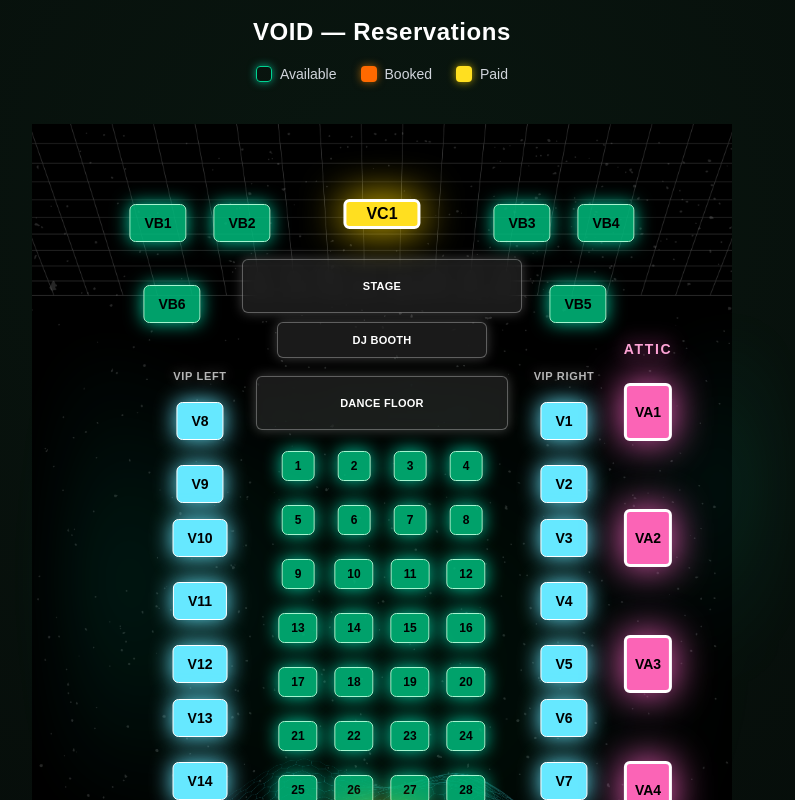
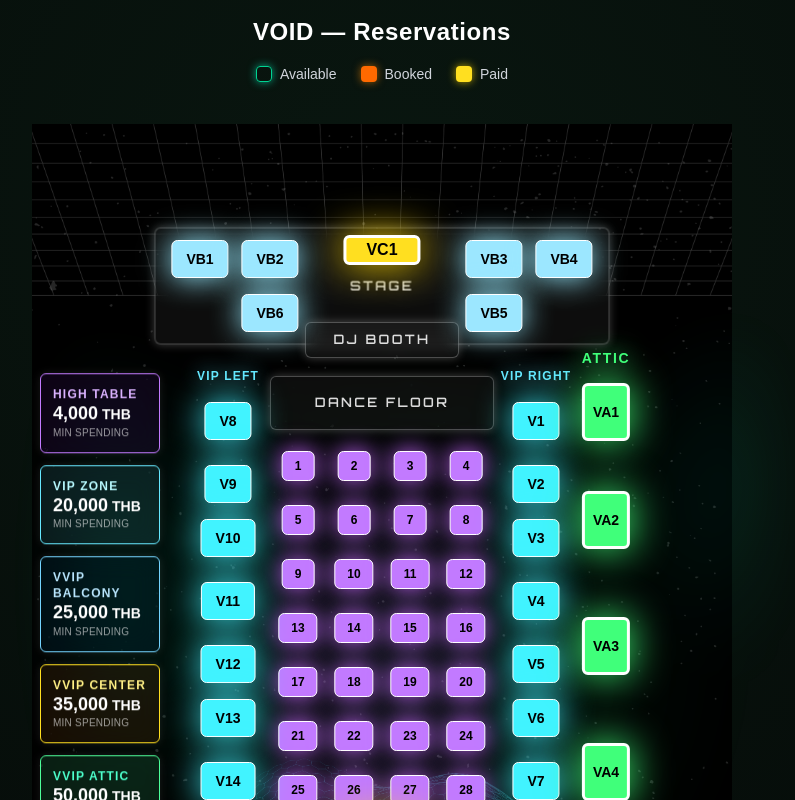
Before and after one commit to thanakrit-gl/voidclub-booking, a Next.js app: page / in a window 1280 px wide. Shown: the top 800 px of the page, without its empty margins (258-1053 px from the left). Built offline with nearby package versions, Linux system fonts and the light colour scheme; no server answers.

Commit message:
fix bunch of stuff

```diff
--- a/src/app/layout.tsx
+++ b/src/app/layout.tsx
@@ -2,6 +2,13 @@ import type { Metadata } from "next";
 import { Geist, Geist_Mono } from "next/font/google";
 import "./globals.css";
 import { ToastProvider } from "@/components/Toast";
+import { Orbitron } from "next/font/google";
+
+const orbitron = Orbitron({
+  subsets: ["latin"],
+  weight: ["400", "600", "700"],
+  variable: "--font-orbitron"
+});
 
 const geistSans = Geist({
   variable: "--font-geist-sans",
@@ -26,8 +33,7 @@ export default function RootLayout({
   return (
     <html lang="en">
       <body
-        className={`${geistSans.variable} ${geistMono.variable} antialiased`}
-      >
+          className={`${geistSans.variable} ${geistMono.variable} ${orbitron.variable} bg-background text-foreground antialiased`}      >
         <ToastProvider>
           {children}
         </ToastProvider>
--- a/src/components/Seat.tsx
+++ b/src/components/Seat.tsx
@@ -27,22 +27,25 @@ export default function Seat({ id, status, x, y, onClick }: Props) {
       ? "px-3.5 py-2 text-sm"
       : "px-3 py-1.5 text-xs"; // 1–32
 
-  // ✅ Default emerald theme (non-V1–V14)
+  // 💜 HIGH TABLES (IDs 1–32)
   const baseStatusClass =
-    status === "available"
-      ? "border border-emerald-400 text-emerald-300 bg-transparent shadow-[0_0_12px_rgba(0,255,200,0.45)] hover:shadow-[0_0_20px_rgba(0,255,200,1)] hover:border-emerald-200 hover:text-white cursor-pointer"
-      : status === "booked"
-      ? "bg-emerald-900/30 text-emerald-800 border border-emerald-900 cursor-not-allowed"
-      : "bg-emerald-500/85 text-black border border-emerald-200 shadow-[0_0_18px_rgba(0,255,200,0.8)] cursor-not-allowed";
+    zone === "regular"
+      ? status === "available"
+        ? "border border-purple-400 text-purple-200 bg-purple-700/20 shadow-[0_0_14px_rgba(200,100,255,0.7)] hover:shadow-[0_0_20px_rgba(220,140,255,1)] hover:border-purple-200 hover:text-white cursor-pointer"
+        : status === "booked"
+        ? "bg-purple-900/40 text-purple-700 border border-purple-900 cursor-not-allowed"
+        : "bg-purple-400 text-black border border-white shadow-[0_0_25px_rgba(200,100,255,1)] cursor-not-allowed"
+      : "";
 
-  // 🌊 Aqua VIP (V1–V14)
+  // 🌊 VIP (V1–V14) — bright cyan glow
   const vipAquaClass =
     zone === "vip"
       ? status === "available"
-        ? "border border-[#66e8ff] text-[#b8faff] bg-transparent shadow-[0_0_14px_rgba(102,232,255,0.55)] hover:shadow-[0_0_22px_rgba(102,232,255,1)] hover:border-white hover:text-white cursor-pointer"
+        ? "border border-[#41f3ff] text-[#bffbff] bg-[#41f3ff]/10 shadow-[0_0_20px_rgba(65,243,255,0.85)] hover:shadow-[0_0_30px_rgba(120,255,255,1)] hover:border-white hover:text-white cursor-pointer"
         : status === "booked"
-        ? "bg-[#0d1c21]/60 text-[#4ea9bd] border border-[#18424c] cursor-not-allowed"
-        : "bg-[#66e8ff] text-black border border-white shadow-[0_0_22px_rgba(102,232,255,1)] cursor-not-allowed"
+        ? "bg-[#072a33]/60 text-[#4ac7d4] border border-[#0c3d47] cursor-not-allowed"
+        : // PAID
+          "bg-[#41f3ff] text-black border border-white shadow-[0_0_35px_rgba(65,243,255,1)] cursor-not-allowed"
       : "";
 
   // ✨ **GOLD VVIP CENTER (VC1 & VC2)** — strongest styling
@@ -56,15 +59,28 @@ export default function Seat({ id, status, x, y, onClick }: Props) {
           "bg-yellow-300 text-black border-[3px] border-white shadow-[0_0_40px_rgba(255,215,0,1)] cursor-not-allowed"
       : "";
 
-  // 💜 VVIP ATTIC (VA1–VA4) — tall + pink/purple glow
-  const vipAtticClass =
-    zone === "vvip-attic"
+
+
+// 💚 VVIP ATTIC (VA1–VA4) — Neon mint with *soft* translucent fill
+const vipAtticClass =
+  zone === "vvip-attic"
+    ? status === "available"
+      ? "border-[3px] border-[#40FF7A] text-[#B8FFC8] bg-[#40FF7A]/15 shadow-[0_0_26px_rgba(64,255,122,0.65)] hover:shadow-[0_0_42px_rgba(64,255,122,1)] hover:border-white hover:text-white cursor-pointer"
+      : status === "booked"
+      ? "bg-[#102419]/60 text-[#3fa76a] border border-[#1e4d32] cursor-not-allowed"
+      : // PAID — solid mint flex mode
+        "bg-[#40FF7A] text-black border-[3px] border-white shadow-[0_0_42px_rgba(64,255,122,1)] cursor-not-allowed"
+    : "";
+
+  // 💎 VIP BALCONY (VB*) — bright ice-blue glow
+  const vipBalconyClass =
+    zone === "vip-balcony"
       ? status === "available"
-        ? "border-[3px] border-pink-400 text-pink-200 bg-pink-600/20 shadow-[0_0_28px_rgba(255,100,200,0.95)] hover:shadow-[0_0_42px_rgba(255,120,220,1)] hover:border-white hover:text-white cursor-pointer"
+        ? "border border-[#9ce7ff] text-[#d5f6ff] bg-[#5ad6ff]/15 shadow-[0_0_18px_rgba(150,235,255,0.8)] hover:shadow-[0_0_26px_rgba(180,250,255,1)] hover:border-white hover:text-white cursor-pointer"
         : status === "booked"
-        ? "bg-pink-900/30 text-pink-700 border border-pink-900 cursor-not-allowed"
-        : // PAID (VIP flex mode)
-          "bg-pink-400 text-black border-[3px] border-white shadow-[0_0_38px_rgba(255,100,200,1)] cursor-not-allowed"
+        ? "bg-[#0c1a22]/60 text-[#6bb8cc] border border-[#1c3f47] cursor-not-allowed"
+        : // PAID
+          "bg-[#9ce7ff] text-black border border-white shadow-[0_0_30px_rgba(150,235,255,1)] cursor-not-allowed"
       : "";
 
   return (
@@ -73,8 +89,7 @@ export default function Seat({ id, status, x, y, onClick }: Props) {
       className={`absolute -translate-x-1/2 -translate-y-1/2
         rounded-md font-semibold select-none transition-all duration-200
         ${sizeClass}
-        ${vipGoldClass || vipAtticClass || vipAquaClass || baseStatusClass}
-      `}
+        ${vipGoldClass || vipAtticClass || vipBalconyClass || vipAquaClass || baseStatusClass}      `}
       onClick={() => status === "available" && onClick(id)}
     >
       {id}
--- a/src/components/SeatMap.tsx
+++ b/src/components/SeatMap.tsx
@@ -7,6 +7,7 @@ import BookingModal from "./BookingModal";
 import { fetchSeats, bookSeat } from "@/lib/api";
 import ZoneBlock from "./ZoneBlock";
 import ZoneLabel from "./ZoneLabel";
+import Legend from "./legend";
 
 export default function SeatMap() {
   const [active, setActive] = useState<string | null>(null);
@@ -37,6 +38,8 @@ export default function SeatMap() {
         style={{ width: "700px", height: "900px" }} // You can tweak later
       >
 
+        <Legend /> {/* ← sidebar added here */}
+
         {/* BACKGROUND (z-0) */}
         <img
           src="/seatmap.png"
@@ -51,14 +54,14 @@ export default function SeatMap() {
         <div className="absolute inset-0 z-20">
 
           {/* ===== ZONE LABELS ===== */}
-          <ZoneLabel label="ATTIC" x={88} y={25} />
-          <ZoneLabel label="VIP LEFT" x={24} y={28} />
-          <ZoneLabel label="VIP RIGHT" x={76} y={28} />
+          <ZoneLabel label="ATTIC" x={82} y={26} />
+          <ZoneLabel label="VIP LEFT" x={28} y={28} />
+          <ZoneLabel label="VIP RIGHT" x={72} y={28} />
 
           {/* STAGE / DJ / FLOOR / BAR */}
-          <ZoneBlock label="STAGE" x={50} y={18} w={40} h={6} />
-          <ZoneBlock label="DJ BOOTH" x={50} y={24} w={30} h={4} />
-          <ZoneBlock label="DANCE FLOOR" x={50} y={31} w={36} h={6} />
+          <ZoneBlock label="STAGE" x={50} y={18} w={65} h={13} />
+          <ZoneBlock label="DJ BOOTH" x={50} y={24} w={22} h={4} />
+          <ZoneBlock label="DANCE FLOOR" x={50} y={31} w={32} h={6} />
           <ZoneBlock label="BAR" x={50} y={86} w={18} h={6} />
 
           {/* SEATS */}
--- a/src/components/ZoneBlock.tsx
+++ b/src/components/ZoneBlock.tsx
@@ -13,12 +13,13 @@ export default function ZoneBlock({ x, y, w, h, label }: Props) {
         <div
         className="
             absolute flex items-center justify-center
-            text-[11px] tracking-wide uppercase font-semibold
-            bg-white/10 border border-white/30
-            text-white
+            pointer-events-none select-none
+            uppercase font-semibold tracking-[0.18em]
+            text-[10px] md:text-[13px]
+            text-white/85
+            bg-white/5 border border-white/25
             backdrop-blur-sm rounded-md
-            shadow-[0_0_12px_rgba(255,255,255,0.25)]
-            pointer-events-none select-none
+            shadow-[0_0_10px_rgba(255,255,255,0.25)]
         "
         style={{
             left: `${x}%`,
@@ -26,6 +27,7 @@ export default function ZoneBlock({ x, y, w, h, label }: Props) {
             width: `${w}%`,
             height: `${h}%`,
             transform: "translate(-50%, -50%)",
+            fontFamily: "var(--font-orbitron)",
         }}
         >
         {label}
--- a/src/components/ZoneLabel.tsx
+++ b/src/components/ZoneLabel.tsx
@@ -7,23 +7,36 @@ type Props = {
 };
 
 export default function ZoneLabel({ x, y, label }: Props) {
-  const isAttic = label.toUpperCase() === "ATTIC";
+  const upper = label.toUpperCase();
+
+  let colorClass = "text-white/70 drop-shadow-[0_0_6px_rgba(255,255,255,0.4)]";
+  let fontSize = "11px";
+  let spacing = "0.06em";
+
+  if (upper === "ATTIC") {
+    // 🟢 Neon VVIP Attic
+    colorClass = "text-[#40FF7A] drop-shadow-[0_0_12px_rgba(64,255,122,1)]";
+    fontSize = "14px";
+    spacing = "0.12em";
+  } else if (upper.includes("VIP")) {
+    // 🔹 Cyan VIP zones
+    colorClass = "text-[#66E8FF] drop-shadow-[0_0_10px_rgba(102,232,255,0.8)]";
+    fontSize = "12px";
+    spacing = "0.10em";
+  }
 
   return (
     <div
       className={`
-        absolute select-none pointer-events-none uppercase font-semibold tracking-wide
-        ${isAttic
-          ? "text-pink-300 drop-shadow-[0_0_10px_rgba(255,90,200,1)]"
-          : "text-white/70 drop-shadow-[0_0_6px_rgba(255,255,255,0.4)]"
-        }
+        absolute select-none pointer-events-none uppercase font-[var(--font-orbitron)] font-semibold
+        ${colorClass}
       `}
       style={{
         left: `${x}%`,
         top: `${y}%`,
         transform: "translate(-50%, -50%)",
-        fontSize: isAttic ? "14px" : "11px",
-        letterSpacing: isAttic ? "0.12em" : "0.06em",
+        fontSize,
+        letterSpacing: spacing,
       }}
     >
       {label}
--- /dev/null
+++ b/src/components/legend.tsx
@@ -0,0 +1,40 @@
+"use client";
+
+export default function Legend() {
+  const items = [
+    { label: "HIGH TABLE",   price: 4000,  className: "border-purple-400 text-purple-300 bg-purple-900/15" },
+    { label: "VIP ZONE",     price: 20000, className: "border-[#66e8ff] text-[#b8faff] bg-[#66e8ff]/10" }, // cyan/aqua
+    { label: "VVIP BALCONY", price: 25000, className: "border-sky-300 text-sky-200 bg-sky-900/15" },       // bright light blue
+    { label: "VVIP CENTER",  price: 35000, className: "border-yellow-300 text-yellow-200 bg-yellow-900/20" },
+    { label: "VVIP ATTIC",   price: 50000, className: "border-[#4dff9a] text-[#4dffcc] bg-[#4dff9a]/12" }, // neon green
+  ];
+
+  return (
+    <div className="absolute left-2 top-120 -translate-y-1/2 z-[30] flex flex-col gap-3 pointer-events-none">
+      {items.map((item) => (
+        <div
+          key={item.label}
+          className={`
+            w-[120px] px-3 py-3
+            rounded-md backdrop-blur-md
+            border shadow-[0_0_10px_rgba(255,255,255,0.1)]
+            ${item.className}
+            flex flex-col text-left
+          `}
+        >
+          <span className="text-xs tracking-widest font-semibold uppercase">
+            {item.label}
+          </span>
+
+          <span className="text-lg font-bold leading-tight text-white">
+            {item.price.toLocaleString()}<span className="text-sm ml-1">THB</span>
+          </span>
+
+          <span className="text-[10px] text-white/60 tracking-wide uppercase">
+            Min Spending
+          </span>
+        </div>
+      ))}
+    </div>
+  );
+}
--- a/src/lib/seatPositions.ts
+++ b/src/lib/seatPositions.ts
@@ -15,23 +15,23 @@ export const seatPos: Record<string, XY> = {
   "31":{x:35, y:89},  "32":{x:63, y:89},
 
   // VVIP Center
-  VC1:{x:50, y:10},  VC2:{x:50, y:79},
+  VC1:{x:50, y:14},  VC2:{x:50, y:79},
 
   // Balcony (VB)
-  VB1:{x:18, y:11}, VB2:{x:30, y:11}, VB3:{x:70, y:11}, VB4:{x:82, y:11},
-  VB5:{x:78, y:20}, VB6:{x:20, y:20},
+  VB1:{x:24, y:15}, VB2:{x:34, y:15}, VB3:{x:66, y:15}, VB4:{x:76, y:15},
+  VB5:{x:66, y:21}, VB6:{x:34, y:21},
 
   // Right VIP wall (V1–V7)
-  V1:{x:76, y:33}, V2:{x:76, y:40}, V3:{x:76, y:46}, V4:{x:76, y:53},
-  V5:{x:76, y:60}, V6:{x:76, y:66}, V7:{x:76, y:73},
+  V1:{x:72, y:33}, V2:{x:72, y:40}, V3:{x:72, y:46}, V4:{x:72, y:53},
+  V5:{x:72, y:60}, V6:{x:72, y:66}, V7:{x:72, y:73},
 
   // Left VIP wall (V8–V14)
-  V8:{x:24, y:33}, V9:{x:24, y:40}, V10:{x:24, y:46}, V11:{x:24, y:53},
-  V12:{x:24, y:60}, V13:{x:24, y:66}, V14:{x:24, y:73},
+  V8:{x:28, y:33}, V9:{x:28, y:40}, V10:{x:28, y:46}, V11:{x:28, y:53},
+  V12:{x:28, y:60}, V13:{x:28, y:66}, V14:{x:28, y:73},
 
     // Attic (VA) — closer grouping
-    VA1:{x:88, y:32},
-    VA2:{x:88, y:46},
-    VA3:{x:88, y:60},
-    VA4:{x:88, y:74},
+    VA1:{x:82, y:32},
+    VA2:{x:82, y:44},
+    VA3:{x:82, y:58},
+    VA4:{x:82, y:72},
 };
```
